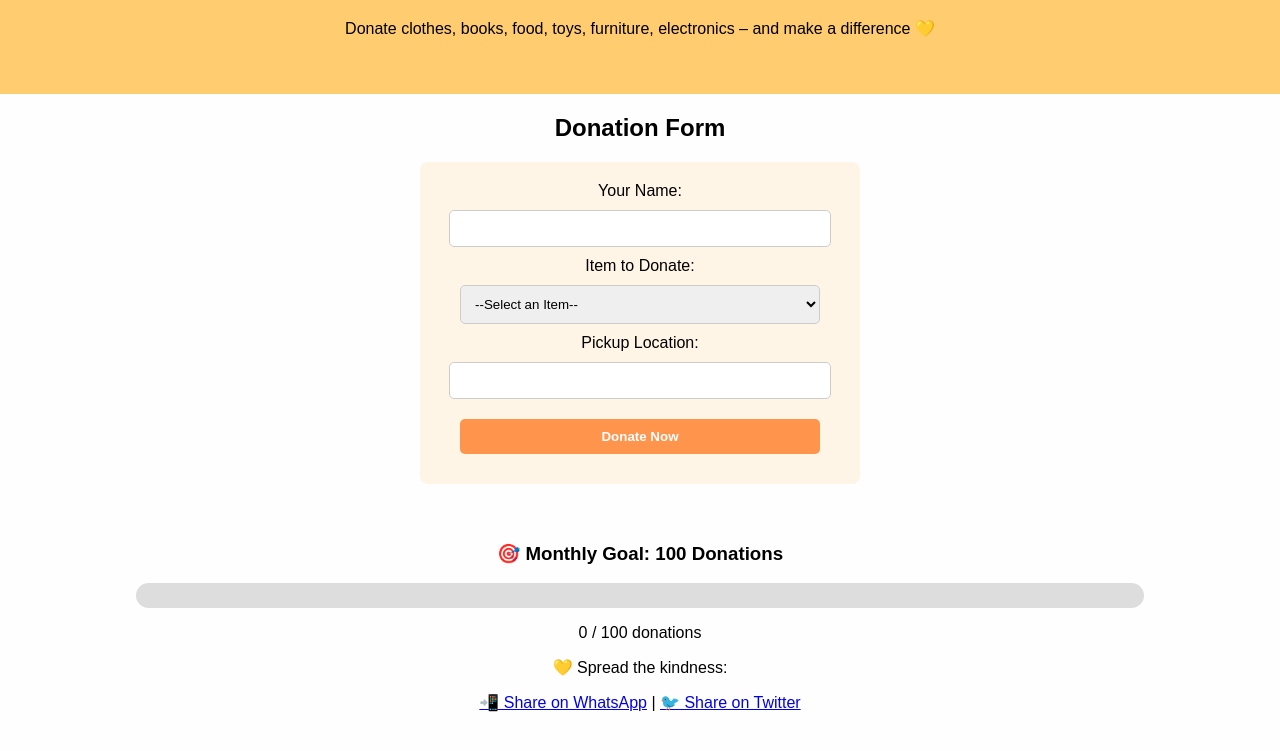
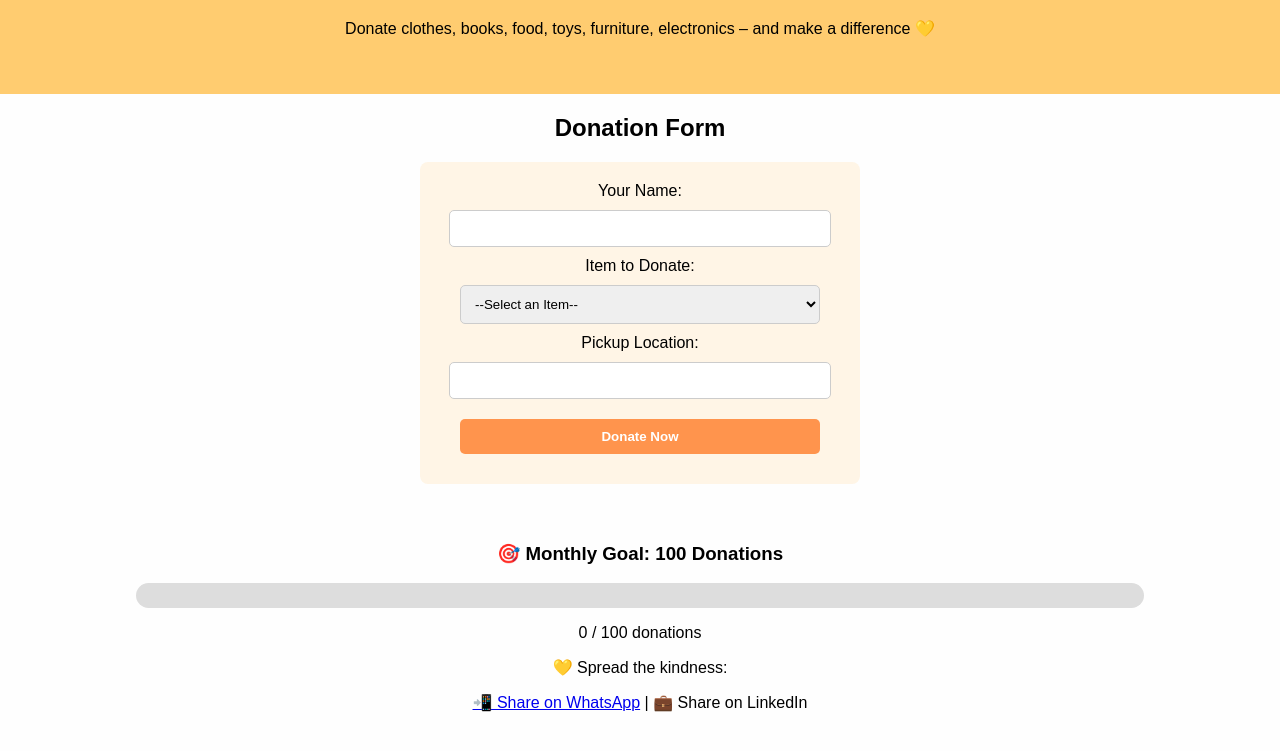
Before and after one commit to IBM-WEbsite-creation/group-project, a plain HTML site: page index.html in a window 1280 px wide. Shown: the part 101-852 px from the top of the page. Drawn offline with Linux system fonts and the light colour scheme.

Commit message:
Update index.html

```diff
--- a/index.html
+++ b/index.html
@@ -42,7 +42,7 @@
   <p id="progressText">0 / 100 donations</p>
      <p>💛 Spread the kindness:</p>
 <a href="#" id="whatsappShare" target="_blank">📲 Share on WhatsApp</a> |
-<a href="#" id="twitterShare" target="_blank">🐦 Share on Twitter</a>
+<a id="linkedinShare" target="_blank">💼 Share on LinkedIn</a>
 
 </section>
 
```
